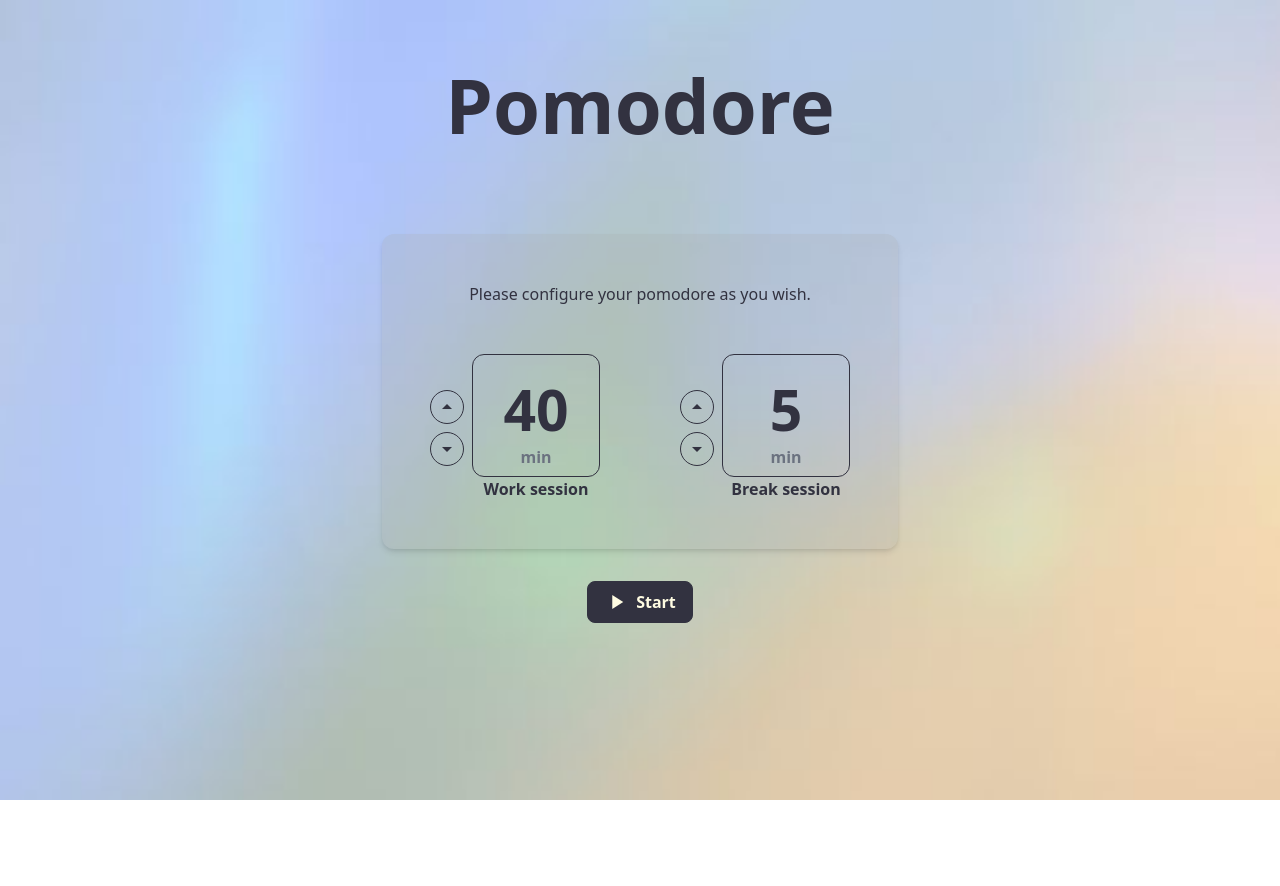
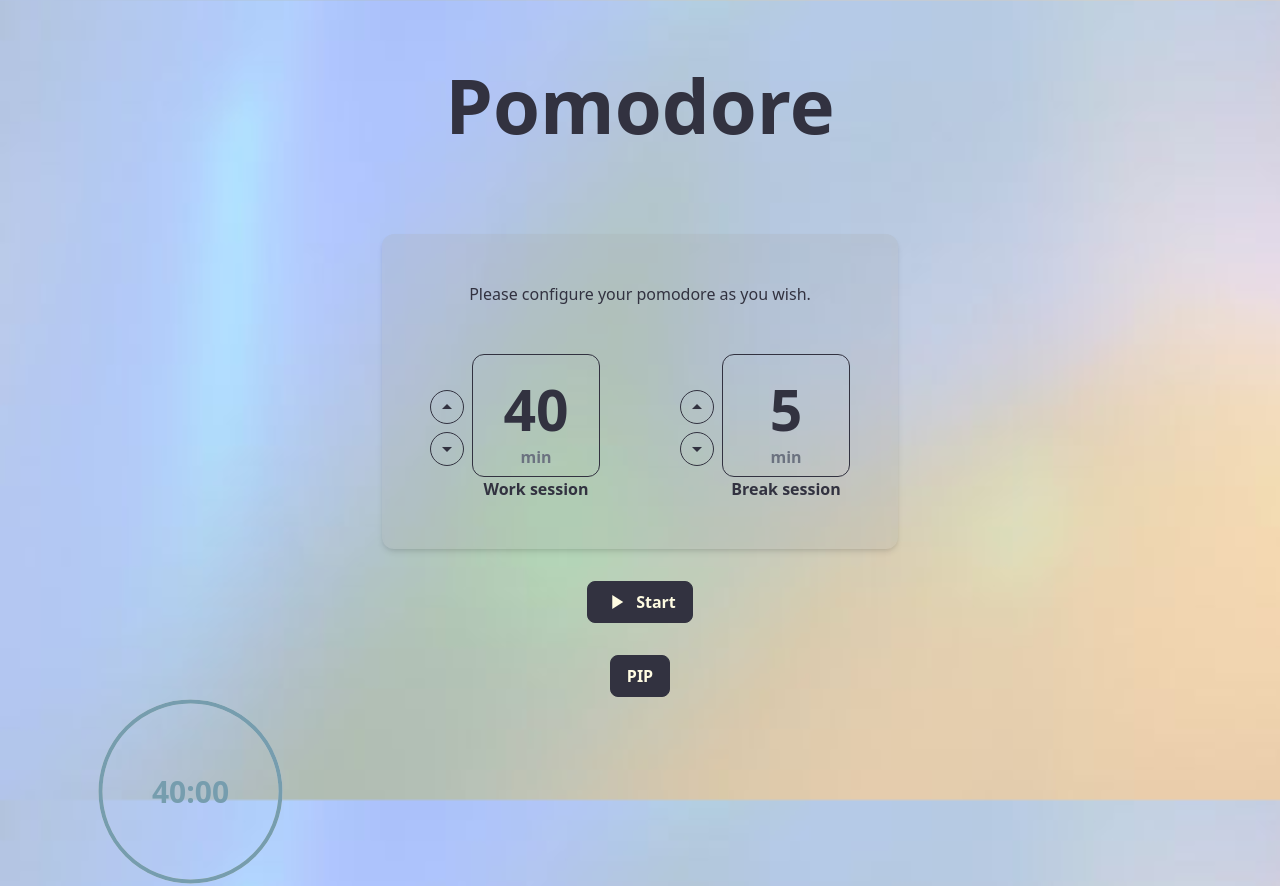
Before and after one commit to bvinicius/pomodore-app, a Vue app: page / in a window 1280 px wide. Before the commit the page ends 800 px from the top, so only its background shows below. Built offline with nearby package versions, Linux system fonts and the light colour scheme.

Commit message:
WIP - Setup vite https server

```diff
--- a/src/primary/pages/HomePage.vue
+++ b/src/primary/pages/HomePage.vue
@@ -50,6 +50,13 @@
                         <PomoIcon name="play_arrow" />
                         <span>Start</span>
                     </PomoButton>
+
+                    <PomoButton
+                        class="flex items-center gap-2 mx-auto"
+                        @click="pip"
+                    >
+                        <span>PIP</span>
+                    </PomoButton>
                 </div>
             </DelayWrapper>
 
@@ -70,6 +77,11 @@
             </DelayWrapper>
         </div>
     </div>
+    <PomoSessionCountdown
+        :time-left="pomoStore.session.timeLeft"
+        :duration="pomoStore.currentSessionLength * 60"
+        :radius="90"
+    />
 </template>
 
 <script setup lang="ts">
@@ -84,6 +96,7 @@ import { usePomoStore } from '@/primary/infrastructure/store/pomoStore';
 import { usePomoRunner } from '@/primary/infrastructure/composables/pomoRunner';
 import PomoIcon from '@/primary/components/atoms/PomoIcon.vue';
 import PomoSessionCompact from '@/primary/components/organisms/PomoSessionCompact.vue';
+import PomoSessionCountdown from '../components/molecules/PomoSessionCountdown.vue';
 
 const pomoStore = usePomoStore();
 const { restartSesion } = usePomoRunner();
@@ -100,4 +113,10 @@ const onButtonClick = () => {
 
     pomoStore.toggleView();
 };
+
+const pip = async () => {
+    const a = await documentPictureInPicture.requestWindow();
+    const el = document.getElementById('pomo');
+    console.log(a);
+};
 </script>
--- a/vite.config.ts
+++ b/vite.config.ts
@@ -2,6 +2,14 @@ import { fileURLToPath, URL } from 'node:url';
 
 import { defineConfig } from 'vite';
 import vue from '@vitejs/plugin-vue';
+import { existsSync, readFileSync } from 'node:fs';
+
+const https = existsSync('/Users/viniciusbazanella/tmp/server.crt')
+    ? {
+          key: readFileSync('/Users/viniciusbazanella/tmp/server.key'),
+          cert: readFileSync('/Users/viniciusbazanella/tmp/server.crt')
+      }
+    : {};
 
 // https://vitejs.dev/config/
 export default defineConfig({
@@ -10,5 +18,6 @@ export default defineConfig({
         alias: {
             '@': fileURLToPath(new URL('./src', import.meta.url))
         }
-    }
+    },
+    server: { https }
 });
```
